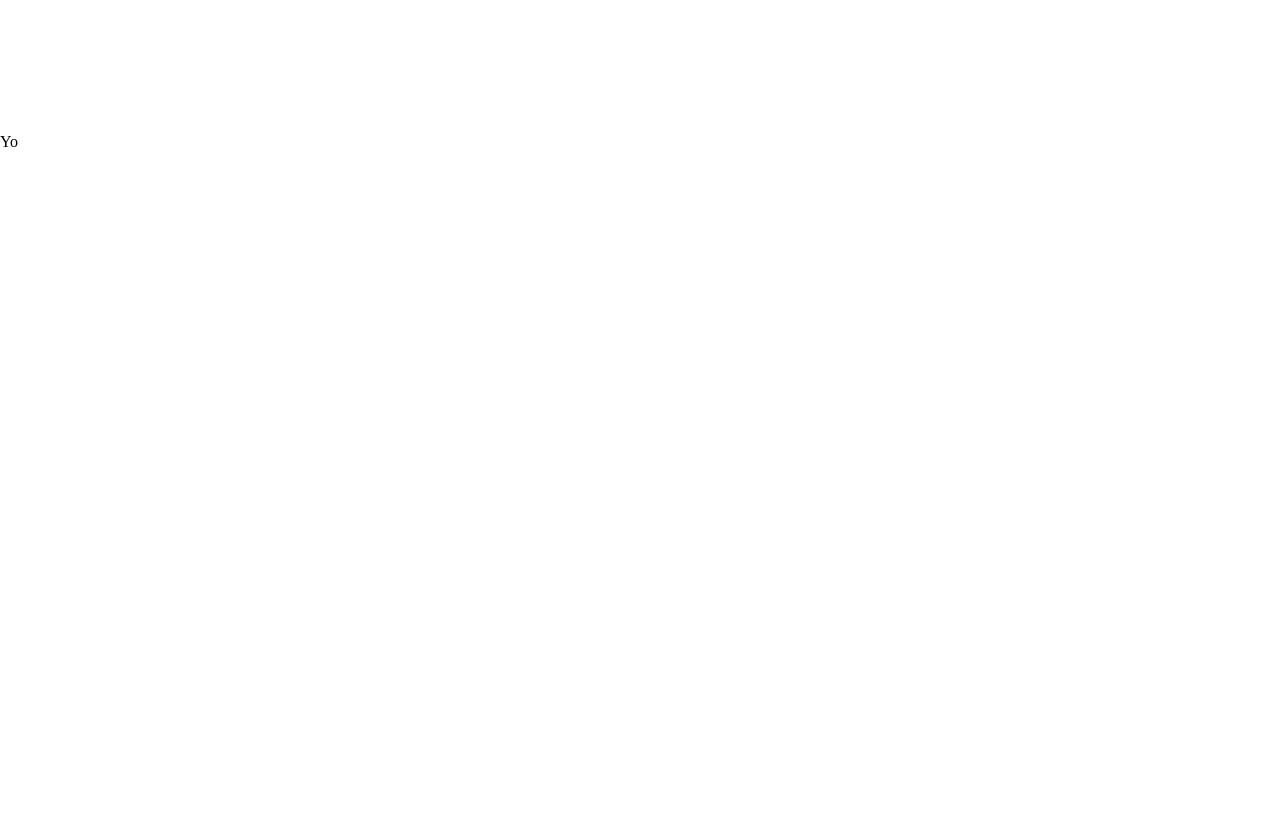
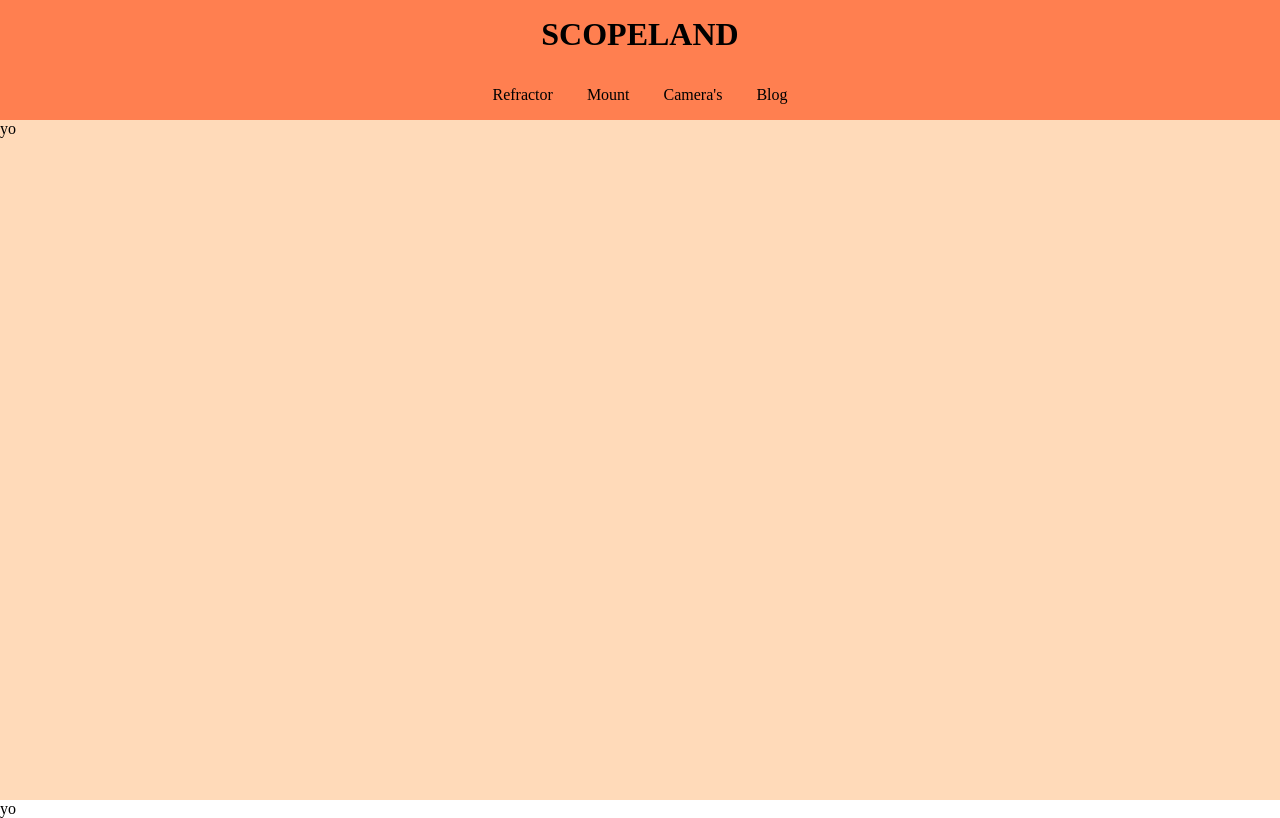
Before and after one commit to WTRVGL/Scopeland, a Gatsby site in the folder client/: page / in a window 1280 px wide. Built offline with nearby package versions, Linux system fonts and the light colour scheme; Gatsby itself is replaced by a stand-in of ours.

Commit message:
Navbar component toegevoegd

```diff
--- a/client/package.json
+++ b/client/package.json
@@ -32,6 +32,7 @@
     "react": "^17.0.1",
     "react-dom": "^17.0.1",
     "react-helmet": "^6.1.0",
+    "react-icons": "^4.3.1",
     "styled-components": "^5.3.3"
   }
 }
--- a/client/src/components/Page.js
+++ b/client/src/components/fullScreenGrid/fullScreenGrid.js
@@ -1,19 +1,21 @@
 import * as React from "react";
 import styled from "styled-components";
-import Grid from "./Grid";
+import Grid from "../grid/grid";
 
-export default function Page({ children, columns, columnGap, rows }) {
+const FullScreenGrid = ({ children, columns, columnGap, rows }) => {
   return (
-    <PageContainer>
+    <$GridPage>
       <Grid rows={rows} columns={columns} columnGap={columnGap}>
         {children}
       </Grid>
-    </PageContainer>
+    </$GridPage>
   );
-}
+};
 
-const PageContainer = styled.section`
-  height: 100vh;
+export default FullScreenGrid;
+
+const $GridPage = styled.section`
+  height: 85vh;
   width: 100vw;
   max-width: 100%;
 `;
--- a/client/src/components/Grid.js
+++ b/client/src/components/grid/grid.js
@@ -1,18 +1,21 @@
 import * as React from "react";
 import styled from "styled-components";
 
-export default function Grid({ columns, rows, children, style, columnGap }) {
+const Grid = ({ columns, rows, children, style, columnGap, rowGap }) => {
   return (
     <GridContainer
       columns={columns}
       style={style}
       rows={rows}
       columnGap={columnGap}
+      rowGap={rowGap}
     >
       {children}
     </GridContainer>
   );
-}
+};
+
+export default Grid;
 
 const GridContainer = styled.section`
   display: grid;
@@ -20,6 +23,7 @@ const GridContainer = styled.section`
   max-height: 100%;
   max-width: 100%;
   grid-column-gap: ${({ columnGap }) => columnGap};
+  grid-row-gap: ${({ rowGap }) => rowGap};
   grid-template-columns: ${({ columns }) => `repeat(${columns}, 1fr)`};
   grid-template-rows: ${({ rows }) => `repeat(${rows}, 1fr)`};
 `;
--- a/client/src/components/gridcolumn.js
+++ /dev/null
@@ -1,26 +0,0 @@
-import * as React from "react";
-import styled from "styled-components";
-
-export default function GridColumn({
-  children,
-  column,
-  columnSpan,
-  row,
-  rowSpan,
-}) {
-  return (
-    <ColumnContainer
-      column={column}
-      columnSpan={columnSpan}
-      row={row}
-      rowSpan={rowSpan}
-    >
-      {children}
-    </ColumnContainer>
-  );
-}
-
-const ColumnContainer = styled.div`
-  grid-column: ${({ column, columnSpan }) => `${column} / span  ${columnSpan}`};
-  grid-row: ${({ row, rowSpan }) => `${row} / span  ${rowSpan}`};
-`;
--- a/client/src/components/header/header.js
+++ /dev/null
@@ -1,6 +0,0 @@
-import * as React from "react";
-import styled from "styled-components";
-
-export default function Header() {
-  return <div></div>;
-}
--- /dev/null
+++ b/client/src/components/navbar/navbar.js
@@ -0,0 +1,51 @@
+import * as React from "react";
+import styled from "styled-components";
+import { Link } from "gatsby";
+
+const NavBar = ({ children }) => {
+  return (
+    <$NavBar>
+      <$Logo>SCOPELAND</$Logo>
+      <$Links>
+        <$NavLink>Refractor</$NavLink>
+        <$NavLink>Mount</$NavLink>
+        <$NavLink>Camera's</$NavLink>
+        <$NavLink>Blog</$NavLink>
+      </$Links>
+    </$NavBar>
+  );
+};
+
+export default NavBar;
+
+const $NavBar = styled.nav`
+  width: 100%;
+  height: 15vh;
+  background-color: coral;
+  position: sticky;
+  top: 0;
+  display: flex;
+  flex-direction: column;
+  justify-content: space-around;
+  grid-column: 1 / span 10;
+`;
+
+const $Logo = styled.h1`
+  display: flex;
+  justify-content: center;
+  font-size: 2em;
+`;
+
+const $Links = styled.ul`
+  display: flex;
+  justify-content: center;
+
+  @media only screen and (max-width: 576px) {
+    display: none;
+  }
+`;
+
+const $NavLink = styled(Link)`
+  list-style-type: none;
+  margin: 0px 17px 0px 17px;
+`;
--- /dev/null
+++ b/client/src/layout.js
@@ -0,0 +1,13 @@
+import * as React from "react";
+import NavBar from "../src/components/navbar/navbar";
+
+const Layout = ({ children }) => {
+  return (
+    <>
+      <NavBar></NavBar>
+      {children}
+    </>
+  );
+};
+
+export default Layout;
--- a/client/src/pages/index.js
+++ b/client/src/pages/index.js
@@ -1,19 +1,22 @@
 import * as React from "react";
-import Page from "../components/Page";
-import GridColumn from "../components/gridcolumn";
-import Layout from "./layout";
+import styled from "styled-components";
+import Layout from "../layout";
 
 // markup
 const IndexPage = () => {
   return (
     <Layout>
-      <Page columns={8} columnGap={"1em"} rows={6}>
-        <GridColumn column={1} columnSpan={2} row={2} rowSpan={1}>
-          <div>Yo</div>
-        </GridColumn>
-      </Page>
+      <$IndexPage>yo</$IndexPage>
+      <div>yo</div>
     </Layout>
   );
 };
 
 export default IndexPage;
+
+const $IndexPage = styled.main`
+  height: 85vh;
+  width: 100vw;
+  max-width: 100%;
+  background-color: peachpuff;
+`;
--- a/client/src/pages/layout.js
+++ /dev/null
@@ -1,8 +0,0 @@
-import * as React from "react";
-import styled from "styled-components";
-
-export default function Layout({ children }) {
-  return <LayoutContainer>{children}</LayoutContainer>;
-}
-
-const LayoutContainer = styled.main``;
```
Also changed, not shown: 1 other file.
